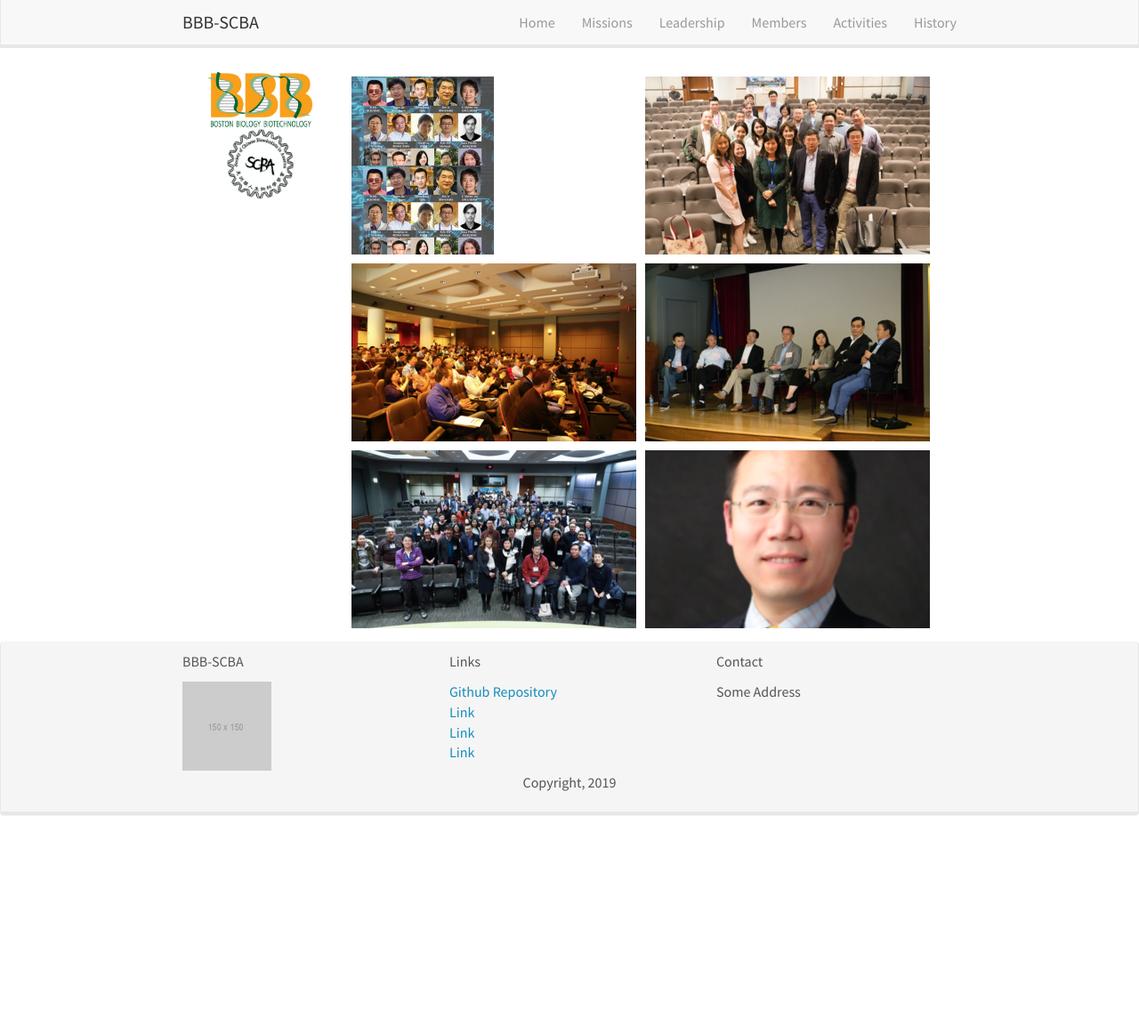
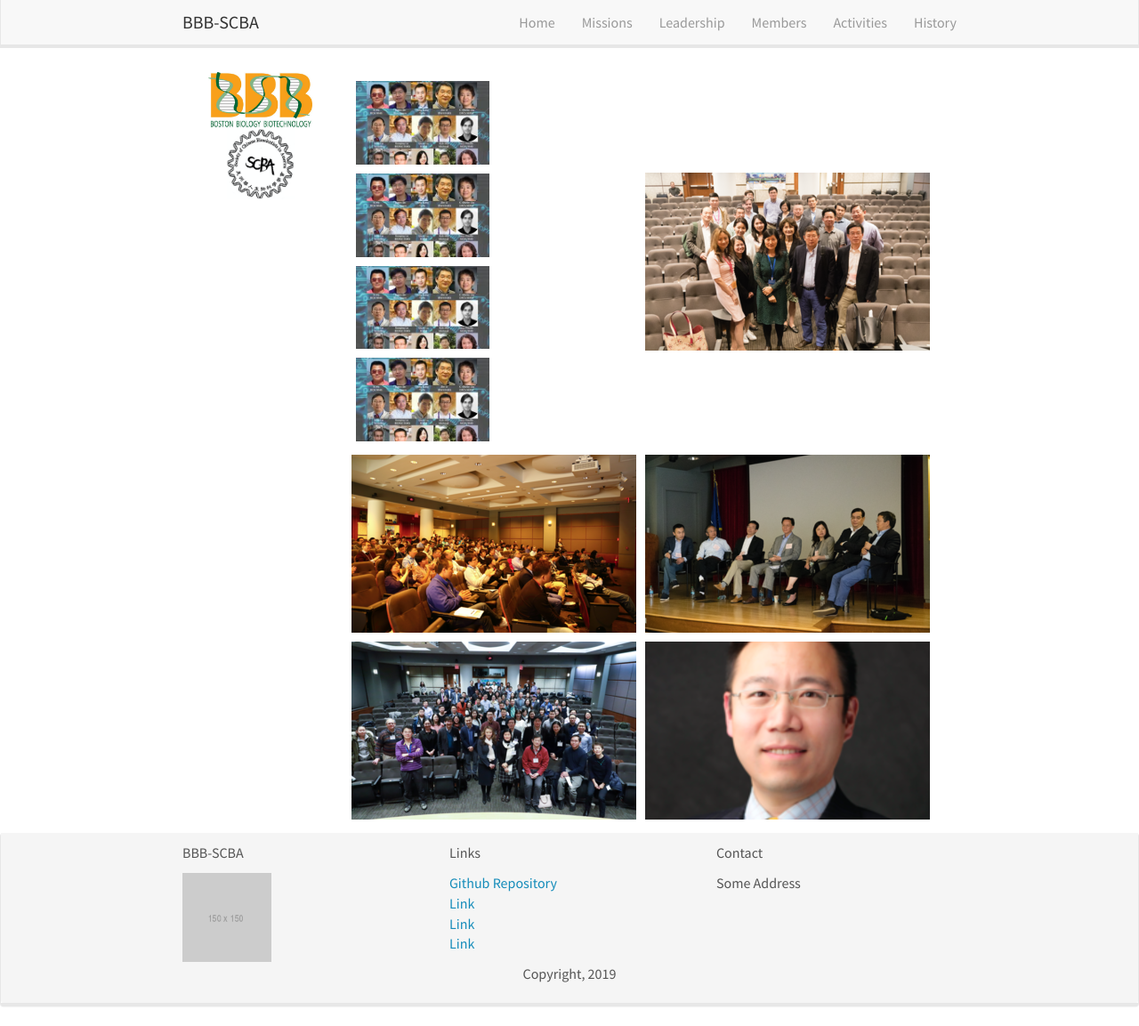
Before and after one commit to bbb-scba/bbb-scba.github.io, a Jekyll site: the page built from home.md, in a window 1280 px wide and 1153 px high. Shown: the whole window at 89% size. Built offline with Jekyll 4.4.1, drawn with Linux system fonts in a browser that asks for light colours; nearby versions of some CDN libraries.

Commit message:
Update home.md

```diff
--- a/home.md
+++ b/home.md
@@ -21,8 +21,10 @@ permalink: /
 <table  width="75%">
   <tr>
     <td style="padding: 5px;" >
-    <img src="images/slider/flyer_v9.jpg" style="width:50%; height:50%">
-    <img src="images/slider/flyer_v9.jpg" style="width:50%; height:50%">
+    <img src="images/slider/flyer_v9.jpg" style="width:50%; height:50%; padding: 5px;">
+    <img src="images/slider/flyer_v9.jpg" style="width:50%; height:50%; padding: 5px;">
+    <img src="images/slider/flyer_v9.jpg" style="width:50%; height:50%; padding: 5px;">
+    <img src="images/slider/flyer_v9.jpg" style="width:50%; height:50%; padding: 5px;">
     </td>
     <td style="padding: 5px;" ><img src="images/slider/screen_shot_2019-07-01_at_7.56.36_pm.png"></td>
   </tr>
```
